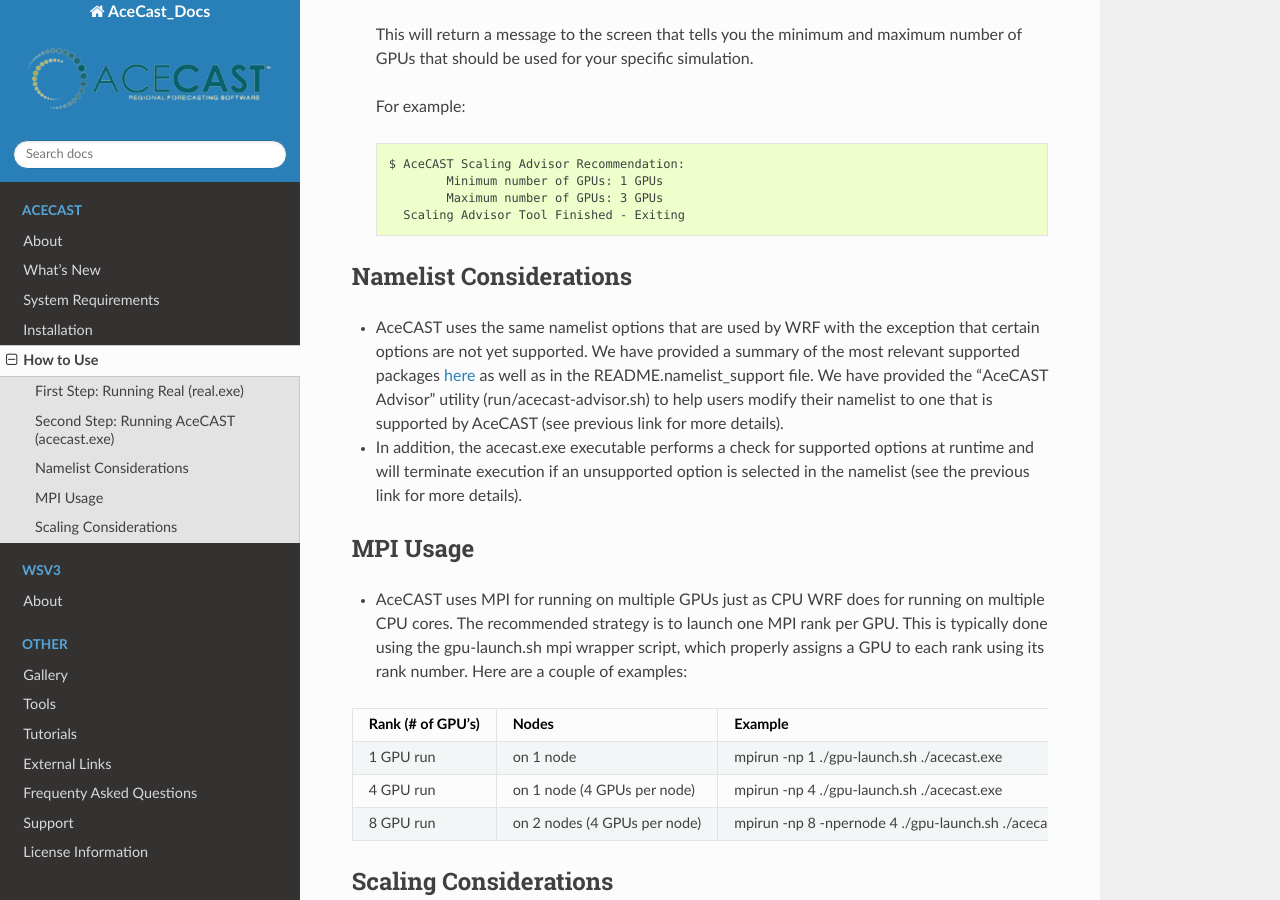
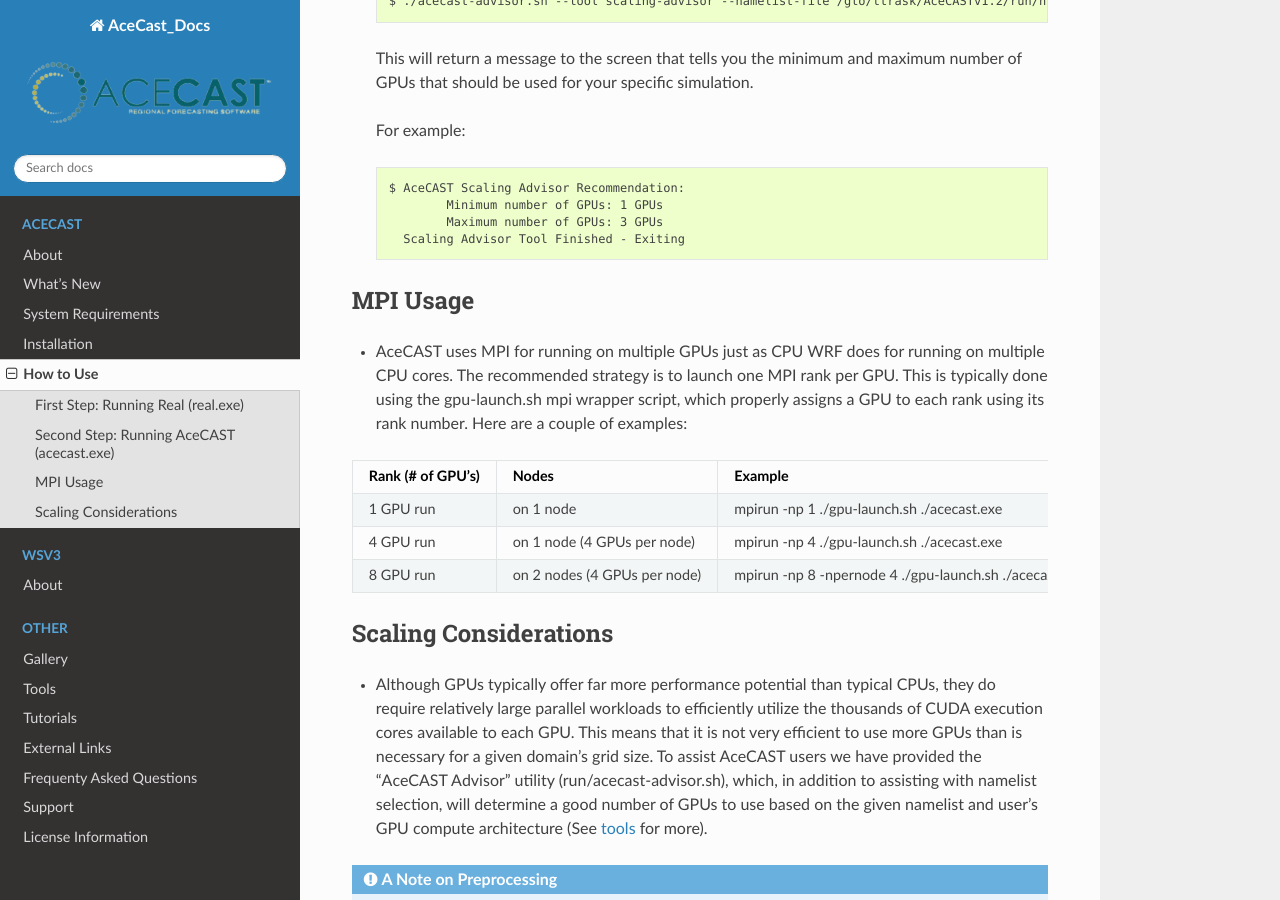
Before and after one commit to TempoQuestInc/AceCAST-Docs, a Sphinx documentation site: the page built from source/How_to_use.rst, in a window 1280 px wide and 900 px high, scrolled down 4873 px. Built offline with Sphinx 7.4.7 and the Read the Docs theme 2.0.0, drawn with Linux system fonts in a browser that asks for light colours; some of the changed text lies outside the part shown.

Commit message:
formatting

```diff
--- a/source/How_to_use.rst
+++ b/source/How_to_use.rst
@@ -177,11 +177,6 @@
                         Maximum number of GPUs: 3 GPUs
                   Scaling Advisor Tool Finished - Exiting
 
-Namelist Considerations
------------------------
-
-* AceCAST uses the same namelist options that are used by WRF with the exception that certain options are not yet supported. We have provided a summary of the most relevant supported packages :ref:`here <toolslink>` as well as in the README.namelist_support file. We have provided the "AceCAST Advisor" utility (run/acecast-advisor.sh) to help users modify their namelist to one that is supported by AceCAST (see previous link for more details).
-* In addition, the acecast.exe executable performs a check for supported options at runtime and will terminate execution if an unsupported option is selected in the namelist (see the previous link for more details).
 
 MPI Usage
 ---------
```
Also changed, not shown: other parts of source/How_to_use.rst (+1 -1 lines).
